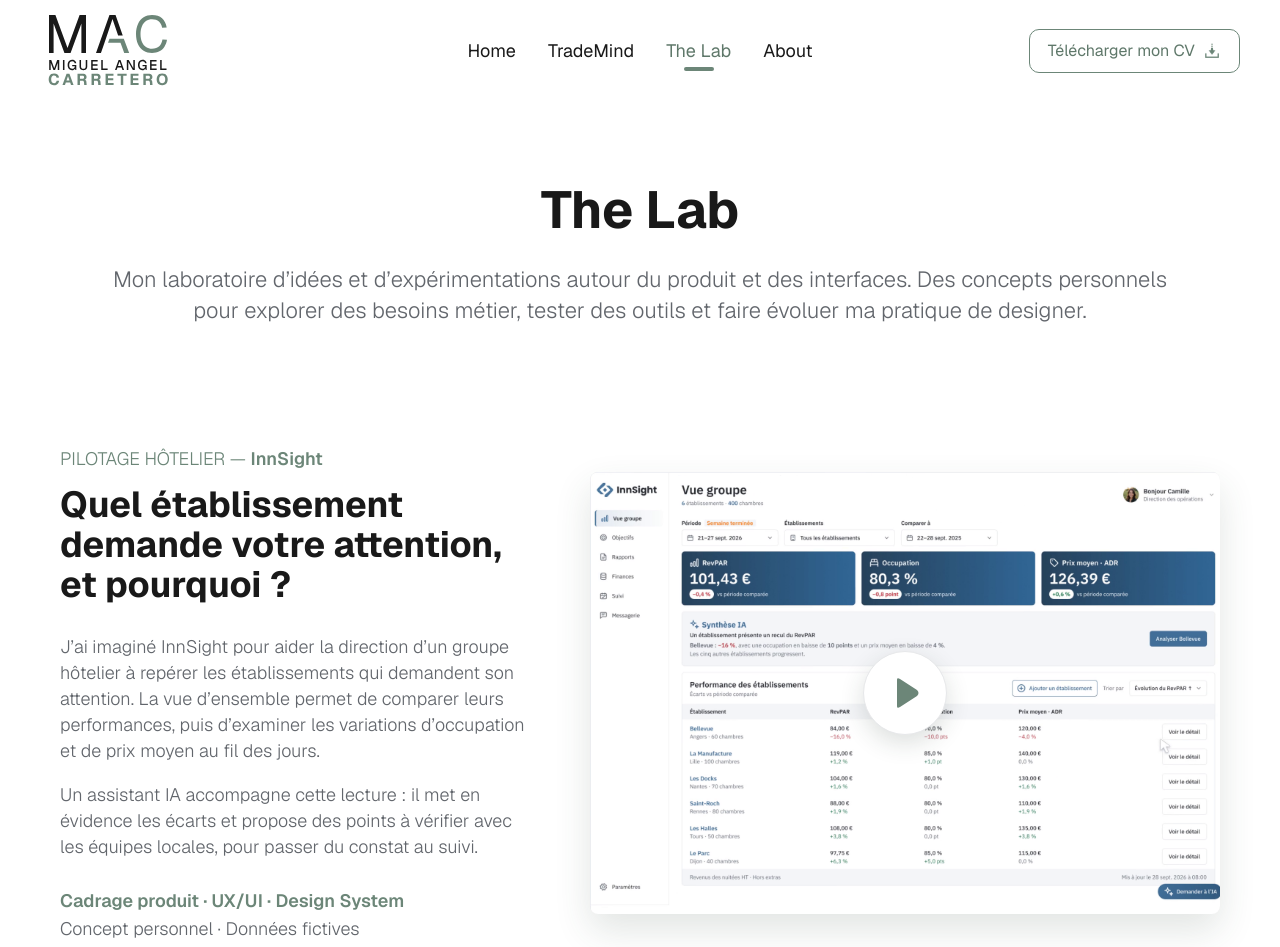
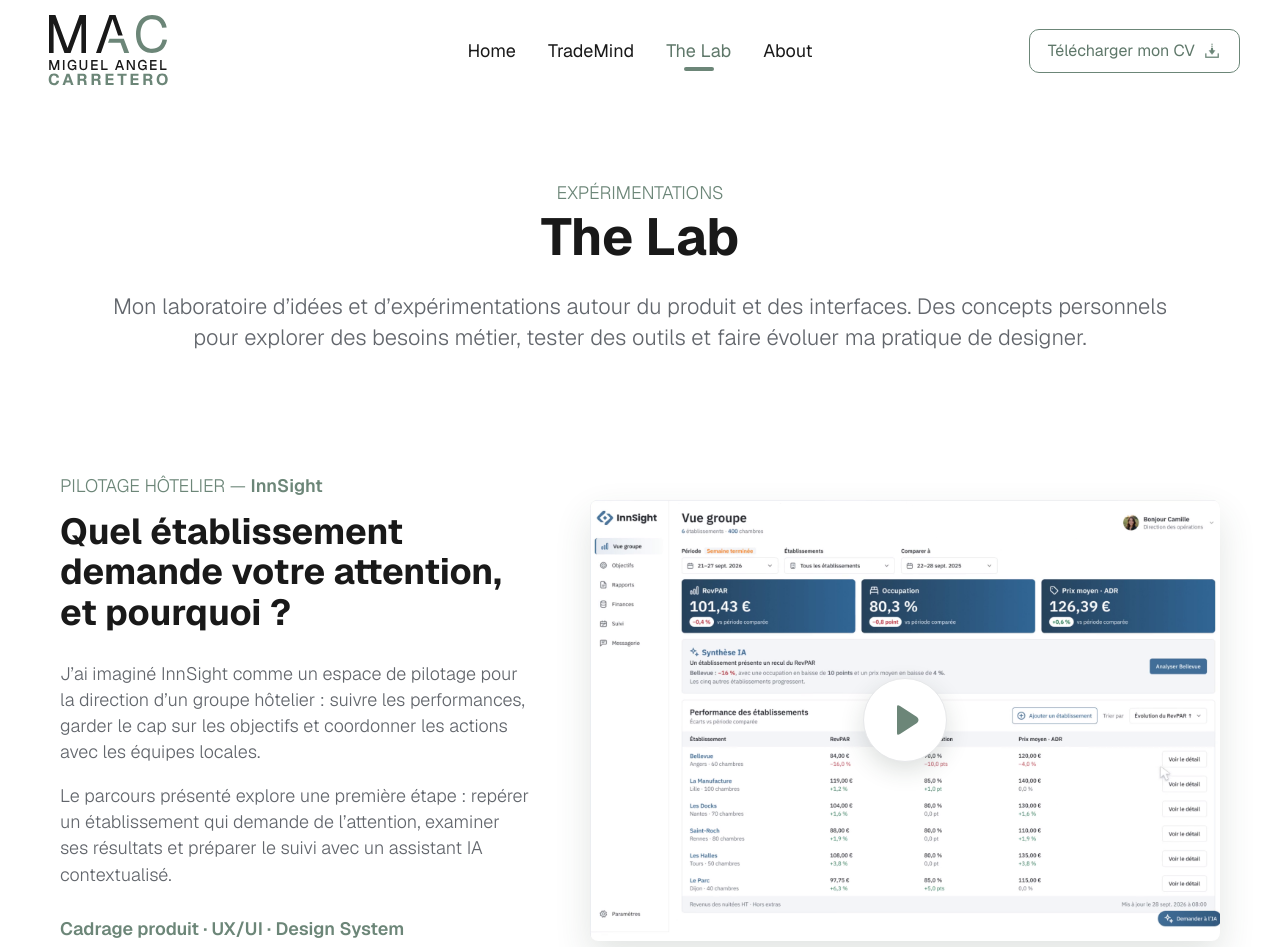
Before and after one commit to miguel-carretero/portfolio, a Next.js app: page /thelab in a window 1280 px wide. Shown: the top 947 px of the page. Built offline with nearby package versions, Linux system fonts and the light colour scheme.

Commit message:
content: refine The Lab heading and InnSight presentation

```diff
--- a/src/app/thelab/TheLab.module.css
+++ b/src/app/thelab/TheLab.module.css
@@ -2,7 +2,7 @@
   display: flex;
   flex-direction: column;
   align-items: center;
-  gap: 20px;
+  gap: 0;
   max-width: 1440px;
   margin-inline: auto;
   padding: 48px 20px 80px;
@@ -10,6 +10,7 @@
 }
 
 .title {
+  margin-top: 2px;
   color: var(--color-text-primary);
   font-size: var(--font-size-hero-title);
   font-weight: var(--font-weight-bold);
@@ -25,6 +26,7 @@
 
 .introductionCopy {
   max-width: 1100px;
+  margin-top: 24px;
 }
 
 .project {
@@ -258,6 +260,7 @@
   }
 
   .introductionCopy {
+    margin-top: 20px;
     font-size: var(--font-size-body);
   }
 }
@@ -295,7 +298,7 @@
   }
 
   .introduction {
-    gap: 24px;
+    gap: 0;
     padding: 93px 60px 120px;
   }
 
--- a/src/app/thelab/page.tsx
+++ b/src/app/thelab/page.tsx
@@ -27,6 +27,7 @@
   return (
     <main id="main-content" tabIndex={-1}>
       <section className={styles.introduction} aria-labelledby="thelab-title">
+        <p className={styles.eyebrow}>EXPÉRIMENTATIONS</p>
         <h1 id="thelab-title" className={styles.title}>The Lab</h1>
         <p className={styles.introductionCopy}>
           Mon laboratoire d’idées et d’expérimentations autour du produit et des interfaces.
@@ -48,15 +49,14 @@
             </div>
             <div className={styles.description}>
               <p>
-                J’ai imaginé InnSight pour aider la direction d’un groupe hôtelier à repérer
-                les établissements qui demandent son attention. La vue d’ensemble permet de
-                comparer leurs performances, puis d’examiner les variations d’occupation et
-                de prix moyen au fil des jours.
+                J’ai imaginé InnSight comme un espace de pilotage pour la direction d’un groupe
+                hôtelier : suivre les performances, garder le cap sur les objectifs et
+                coordonner les actions avec les équipes locales.
               </p>
               <p>
-                Un assistant IA accompagne cette lecture : il met en évidence les écarts et
-                propose des points à vérifier avec les équipes locales, pour passer du
-                constat au suivi.
+                Le parcours présenté explore une première étape : repérer un établissement qui
+                demande de l’attention, examiner ses résultats et préparer le suivi avec un
+                assistant IA contextualisé.
               </p>
             </div>
             <div className={styles.details}>
```
